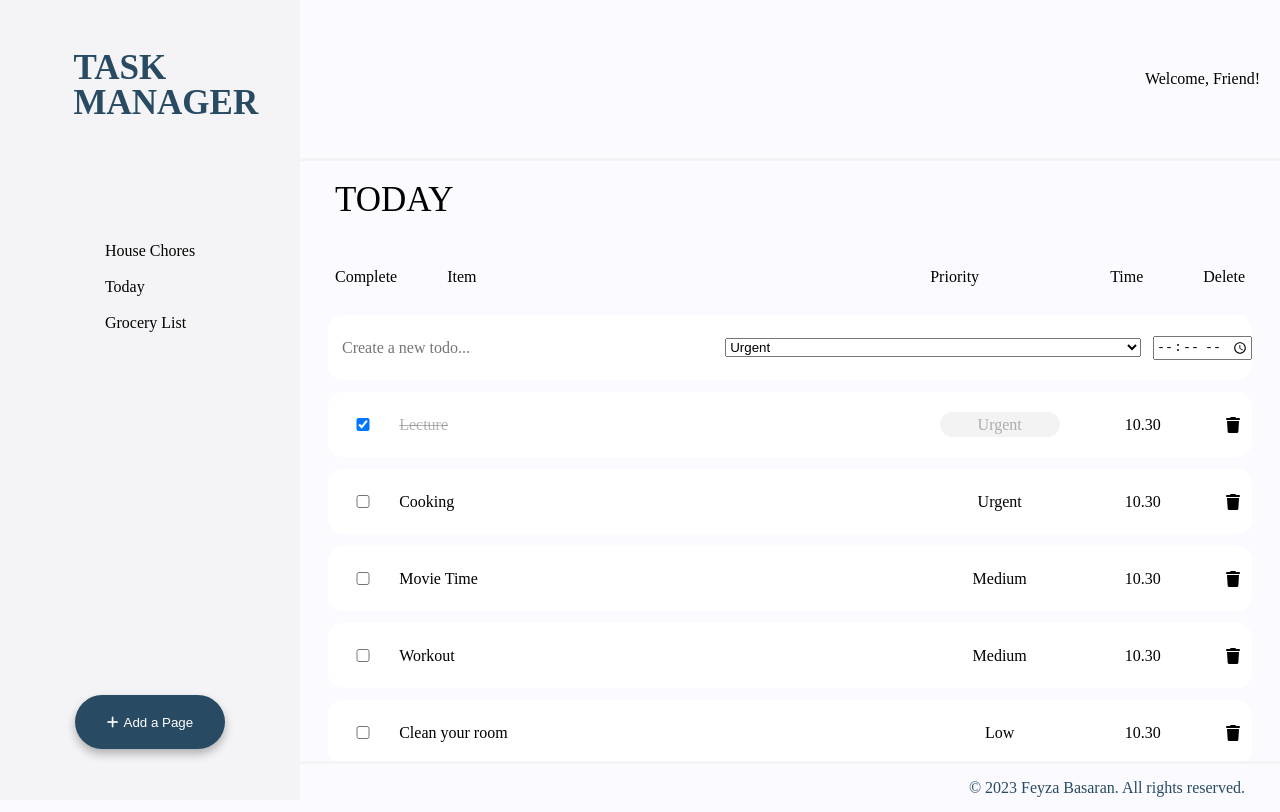
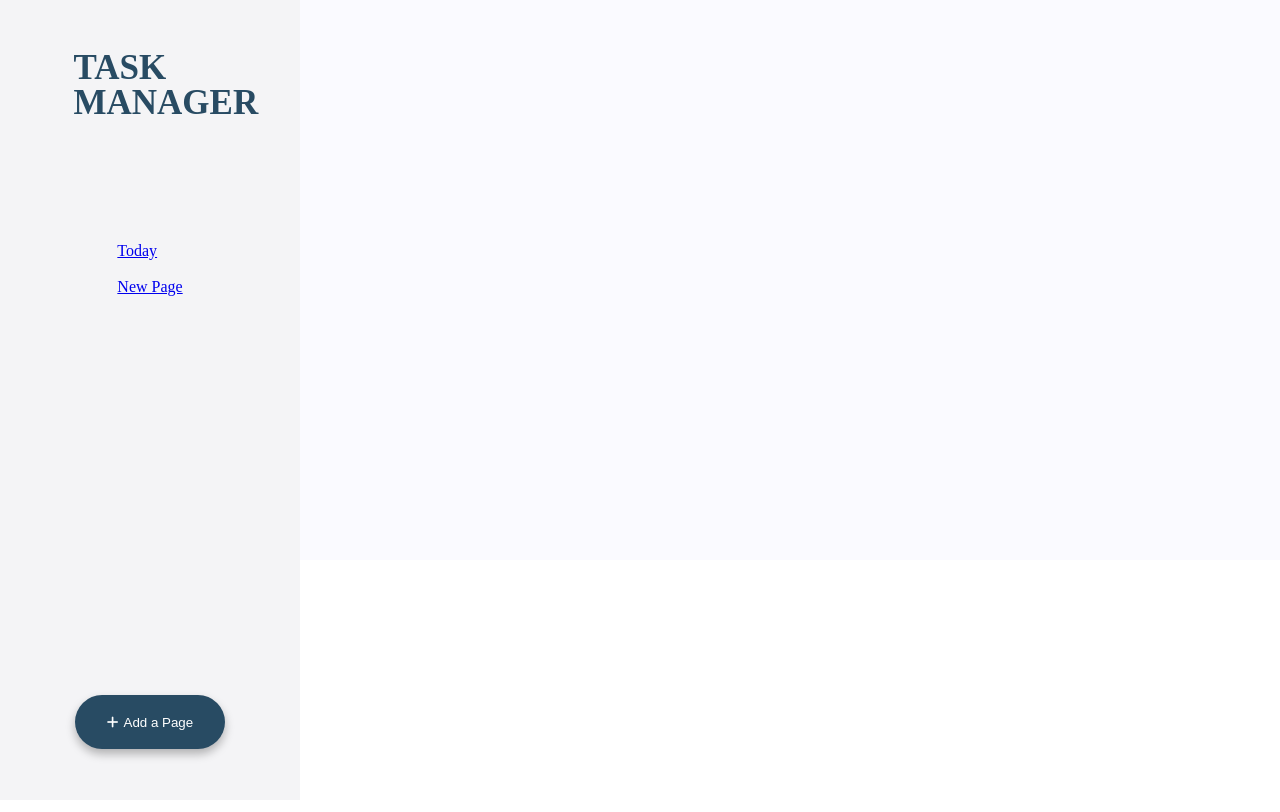
Before and after one commit to basa0044/mtm6404-task-manager-basa0044, a React (Vite) app: page /new in a window 1280 px wide. Built offline with nearby package versions, Linux system fonts and the light colour scheme.

Commit message:
react router setup

```diff
--- a/src/components/Navbar.jsx
+++ b/src/components/Navbar.jsx
@@ -1,11 +1,16 @@
+import { Link } from "react-router-dom"
+
 export default function Navbar(){
     return(
         <nav>
             <span>TASK MANAGER</span>
             <ul>
-                <li>House Chores</li>
-                <li>Today</li>
-                <li>Grocery List</li>
+                <li>
+                <Link to="/">Today</Link>
+                </li>
+                <li>
+                <Link to="/New">New Page</Link>
+                </li>
             </ul>
             <button><i className="fa-solid fa-plus"></i>Add a Page</button>
         </nav>
--- a/src/main.jsx
+++ b/src/main.jsx
@@ -1,17 +1,23 @@
 import React from 'react'
 import ReactDOM from 'react-dom/client'
 import App from './App'
+import Header from './components/Header'
 import { createBrowserRouter, RouterProvider } from 'react-router-dom'
+import Navbar from './components/Navbar'
 
 const router = createBrowserRouter([
   {
     path: "/",
     element:<App/>,
+  },
+  {
+    path: "/new",
+    element:<Navbar/>
   }
 ])
 
 ReactDOM.createRoot(document.getElementById('root')).render(
   <React.StrictMode>
-    <App />
+    <RouterProvider router={router}/>
   </React.StrictMode>,
 )
```
